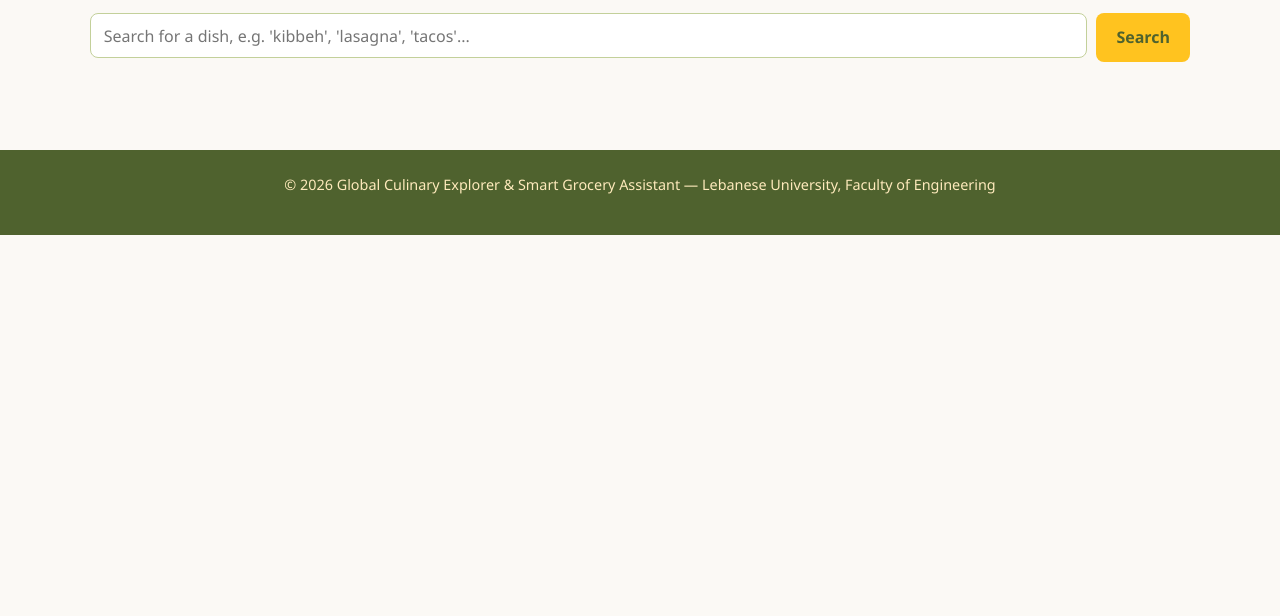
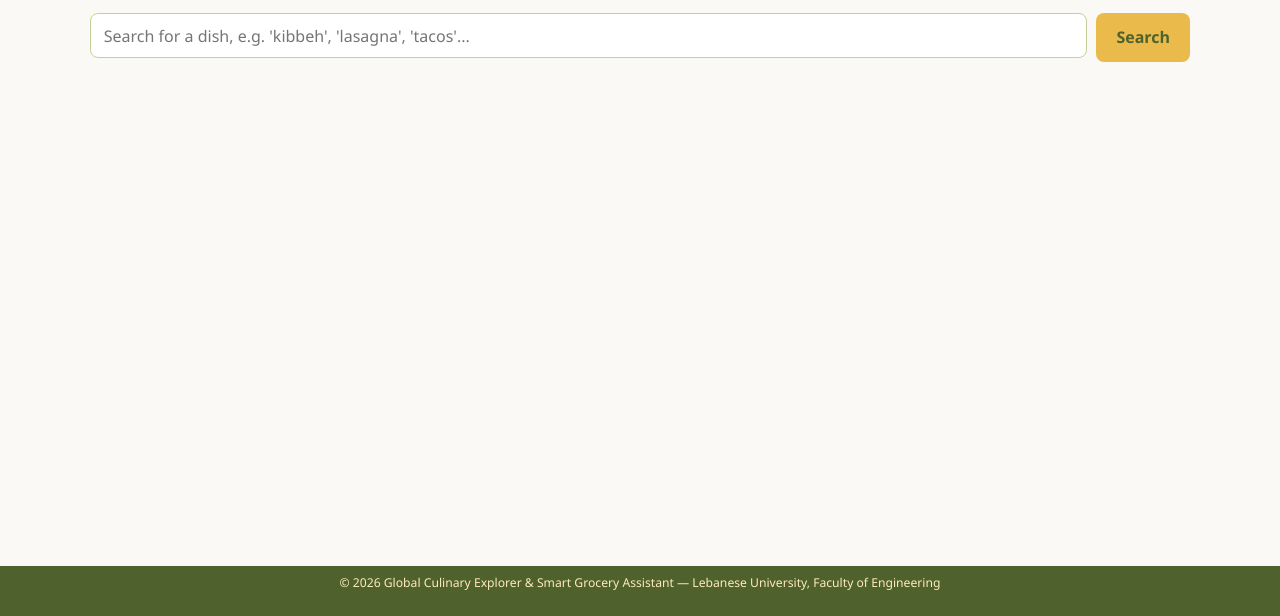
Before and after one commit to MaryNacouzi/global-culinary-explorer, a website: page public/index.html in a window 1280 px wide. Shown: the part 184-800 px from the top of the page. Drawn offline with nearby package versions, Linux system fonts and the light colour scheme.

Commit message:
added sticky footer layout

```diff
--- a/public/css/paragraph.css
+++ b/public/css/paragraph.css
@@ -9,7 +9,7 @@
   --color-bg: #FBF9F5;
   --color-text: #4F622E;
   --color-sage: #C3D09A;
-  --color-mustard: #ffc31f;
+  --color-mustard: #EABA4A;
   --color-cream: #FEEABC;
   --radius-md: 14px;
   --shadow-soft: 0 4px 14px rgba(79, 98, 46, 0.12);
@@ -19,8 +19,15 @@
   box-sizing: border-box;
 }
 
+html {
+  height: 100%;
+}
+
 body {
   margin: 0;
+  min-height: 100vh;
+  display: flex;
+  flex-direction: column;
   font-family: 'Segoe UI', Tahoma, Geneva, Verdana, sans-serif;
   background-color: var(--color-bg);
   color: var(--color-text);
@@ -86,6 +93,8 @@ a {
 
 /* ---------------- Layout containers ---------------- */
 main {
+  flex: 1 0 auto;
+  width: 100%;
   max-width: 1140px;
   margin: 0 auto;
   padding: 2rem 1.25rem 4rem;
@@ -116,7 +125,7 @@ main {
 }
 
 .btn-mustard:hover {
-  background-color: #ffc31f;
+  background-color: #d9a63c;
   transform: translateY(-1px);
 }
 
@@ -133,8 +142,8 @@ footer {
   background-color: var(--color-text);
   color: var(--color-cream);
   text-align: center;
-  padding: 1.5rem;
-  font-size: 0.9rem;
+  padding: 0.5rem 1rem;
+  font-size: 0.76rem;
 }
 
 /* ---------------- Loading spinner ---------------- */
@@ -170,6 +179,10 @@ footer {
   overflow: hidden;
   box-shadow: var(--shadow-soft);
   transition: transform 0.2s ease, box-shadow 0.2s ease;
+}
+
+.dish-card-link {
+  display: block;
 }
 
 .dish-card:hover {
```
